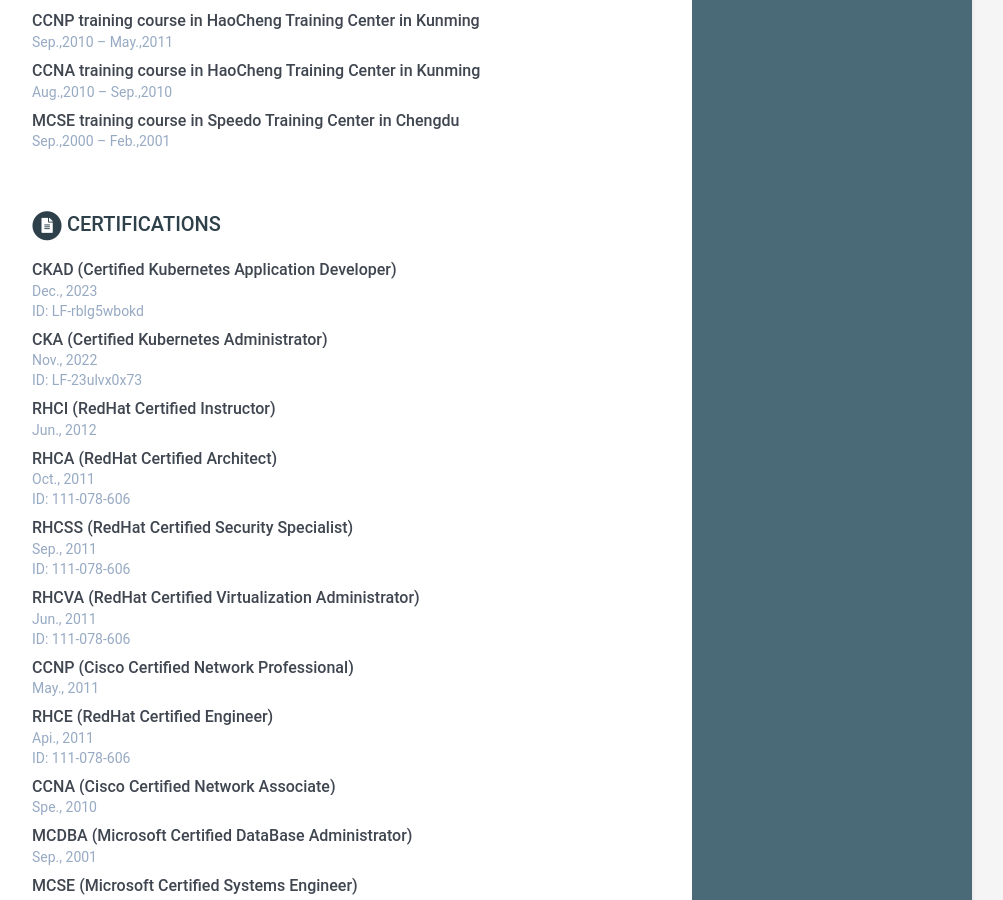
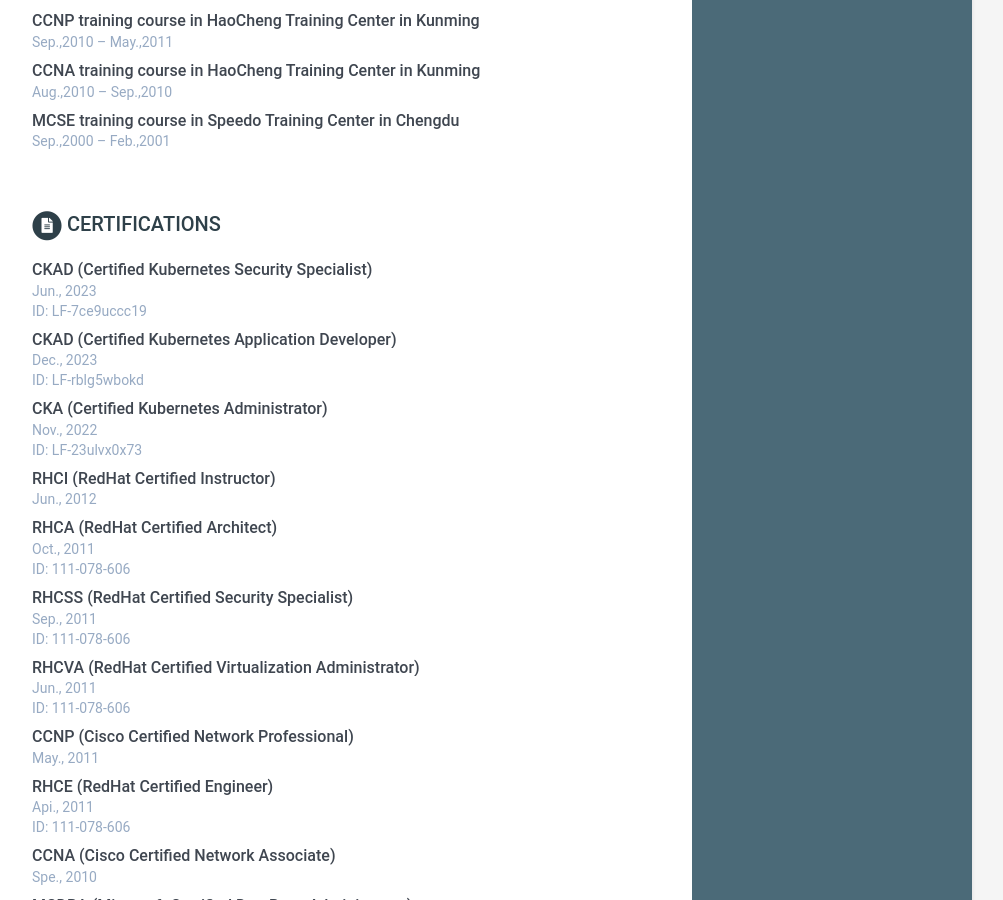
Before and after one commit to matrixzj/resume, a Jekyll site: the page built from index.html, in a window 1280 px wide and 900 px high, scrolled down 3160 px. Shown: the whole window, without its empty margins (168-1171 px from the left). Built offline with Jekyll 4.4.1, drawn with Linux system fonts in a browser that asks for light colours.

Commit message:
There are        2 files have been modified at 2024-06-16 15:06:12 . 	-rw-r--r--@ 1 jzou  staff  316 Jun  6 21:38 README.md 	-rw-r--r--@ 1 jzou  staff  12725 Jun 16 15:06 _data/data.yml No files have been added. No files have been deleted. No file type has been changed.

```diff
--- a/_data/data.yml
+++ b/_data/data.yml
@@ -200,6 +200,10 @@
 
 
 certifications:
+    - subject: CKAD (Certified Kubernetes Security Specialist)
+      time: Jun., 2023
+      id: LF-7ce9uccc19
+
     - subject: CKAD (Certified Kubernetes Application Developer)
       time: Dec., 2023
       id: LF-rblg5wbokd
```
Also changed, not shown: README.md.
